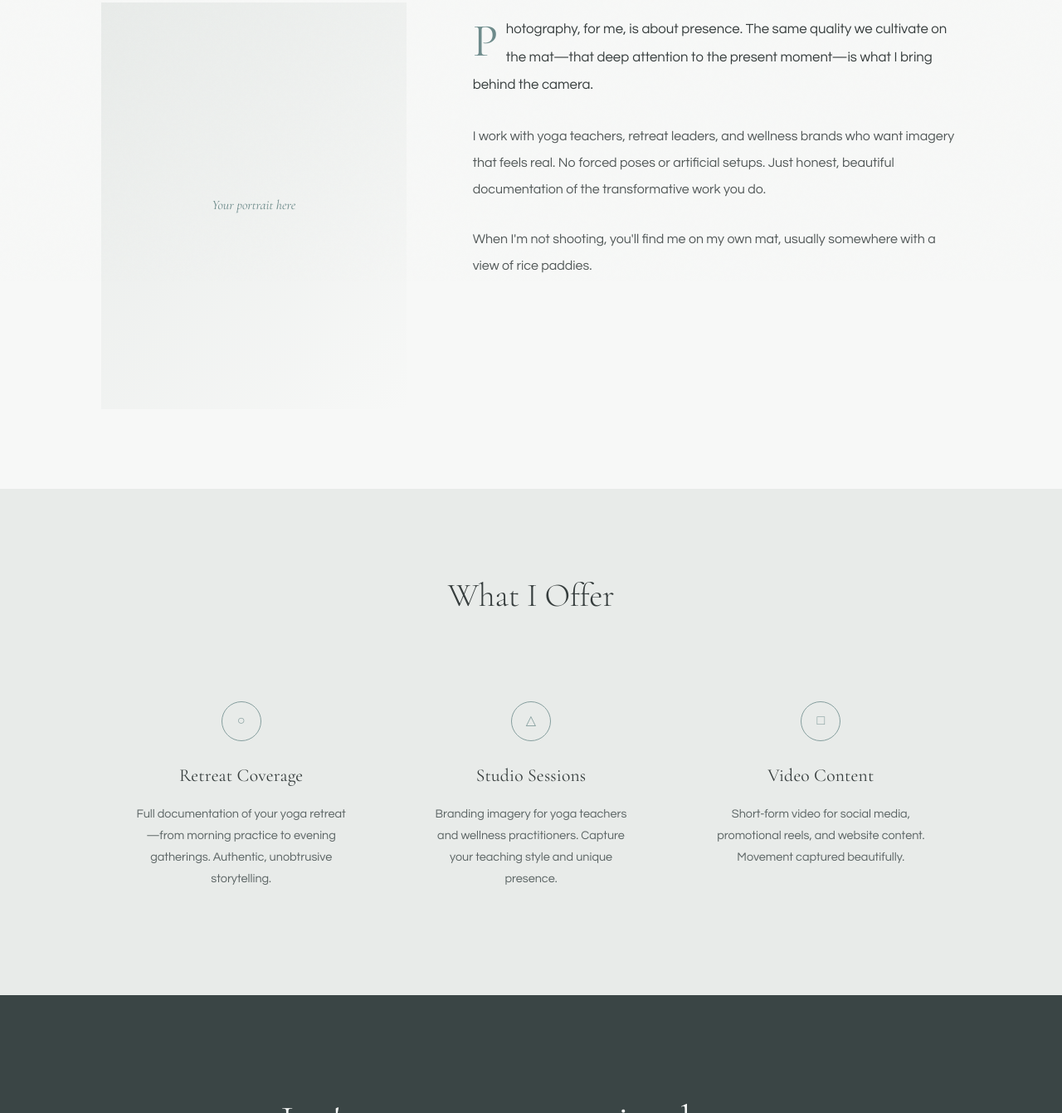
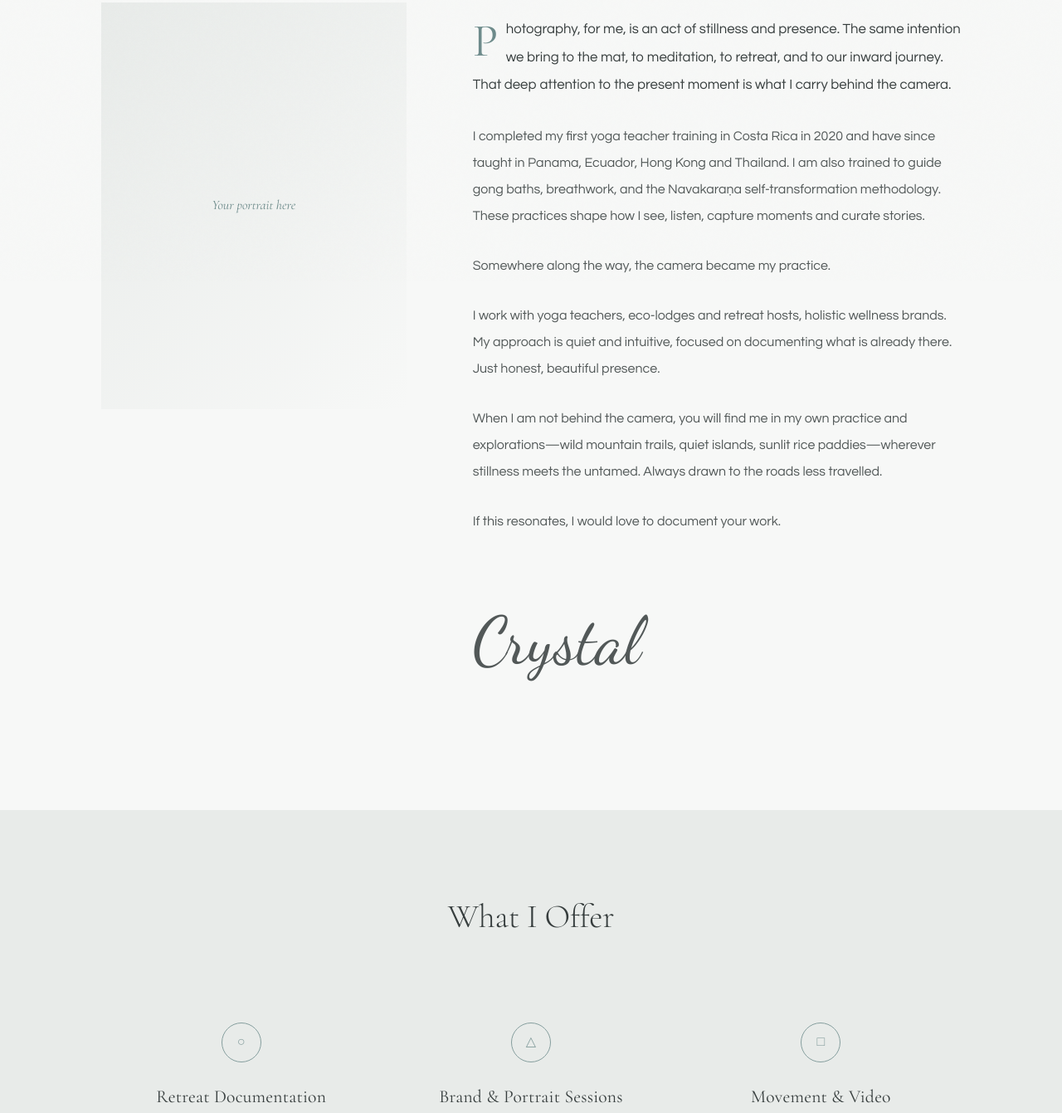
Before and after one commit to whiskerwonderz/zenwildom, a plain HTML site: page zenwildroamabout.html in a window 1280 px wide. Shown: the part 461-1802 px from the top of the page at 83% size. Drawn offline with nearby package versions, Linux system fonts and the light colour scheme.

Commit message:
Update About page copy and services, refine gallery
About page:
- Rewrite bio with brand voice (stillness, presence, zen + wild ethos)
- Add Dancing Script signature sign-off
- Update services copy: Retreat Documentation, Brand & Portrait Sessions, Movement & Video

Main page:
- Update hero tagline to "of stillness, movement & the path inward"
- Swap gallery images: DSCF3619, DSCF2274

🤖 Generated with [Claude Code](https://claude.com/claude-code)

Co-Authored-By: Claude Opus 4.5 <noreply@anthropic.com>

```diff
--- a/zenwildroamabout.html
+++ b/zenwildroamabout.html
@@ -6,7 +6,7 @@
     <title>About — ZENWILDROAM</title>
     <link rel="preconnect" href="https://fonts.googleapis.com">
     <link rel="preconnect" href="https://fonts.gstatic.com" crossorigin>
-    <link href="https://fonts.googleapis.com/css2?family=Cormorant+Garamond:ital,wght@0,300;0,400;0,500;1,300;1,400&family=Questrial&display=swap" rel="stylesheet">
+    <link href="https://fonts.googleapis.com/css2?family=Cormorant+Garamond:ital,wght@0,300;0,400;0,500;1,300;1,400&family=Questrial&family=Dancing+Script:wght@400;500&display=swap" rel="stylesheet">
     <style>
         :root {
             /* COOL & TRANQUIL PALETTE */
@@ -241,6 +241,14 @@
             margin-right: 0.6rem;
             margin-top: 0.15rem;
             color: var(--accent-primary);
+        }
+
+        .signature {
+            font-family: 'Dancing Script', cursive !important;
+            font-size: 5rem !important;
+            color: var(--accent-primary);
+            margin-top: 3rem;
+            text-align: left;
         }
 
         /* ==================== SERVICES SECTION ==================== */
@@ -731,9 +739,13 @@
             <div class="placeholder">Your portrait here</div>
         </div>
         <div class="about-content">
-            <p>Photography, for me, is about presence. The same quality we cultivate on the mat—that deep attention to the present moment—is what I bring behind the camera.</p>
-            <p>I work with yoga teachers, retreat leaders, and wellness brands who want imagery that feels real. No forced poses or artificial setups. Just honest, beautiful documentation of the transformative work you do.</p>
-            <p>When I'm not shooting, you'll find me on my own mat, usually somewhere with a view of rice paddies.</p>
+            <p>Photography, for me, is an act of stillness and presence. The same intention we bring to the mat, to meditation, to retreat, and to our inward journey. That deep attention to the present moment is what I carry behind the camera.</p>
+            <p>I completed my first yoga teacher training in Costa Rica in 2020 and have since taught in Panama, Ecuador, Hong Kong and Thailand. I am also trained to guide gong baths, breathwork, and the Navakaraṇa self-transformation methodology. These practices shape how I see, listen, capture moments and curate stories.</p>
+            <p>Somewhere along the way, the camera became my practice.</p>
+            <p>I work with yoga teachers, eco-lodges and retreat hosts, holistic wellness brands. My approach is quiet and intuitive, focused on documenting what is already there. Just honest, beautiful presence.</p>
+            <p>When I am not behind the camera, you will find me in my own practice and explorations—wild mountain trails, quiet islands, sunlit rice paddies—wherever stillness meets the untamed. Always drawn to the roads less travelled.</p>
+            <p>If this resonates, I would love to document your work.</p>
+            <p class="signature">Crystal</p>
         </div>
     </section>
 
@@ -745,18 +757,18 @@
         <div class="services-inner">
             <div class="service">
                 <div class="service-icon">○</div>
-                <h3>Retreat Coverage</h3>
-                <p>Full documentation of your yoga retreat—from morning practice to evening gatherings. Authentic, unobtrusive storytelling.</p>
+                <h3>Retreat Documentation</h3>
+                <p>Immersive storytelling from morning practice, evening stillness to vibrant connections. Capturing the spirit of your retreat as it unfolds.</p>
             </div>
             <div class="service">
                 <div class="service-icon">△</div>
-                <h3>Studio Sessions</h3>
-                <p>Branding imagery for yoga teachers and wellness practitioners. Capture your teaching style and unique presence.</p>
+                <h3>Brand & Portrait Sessions</h3>
+                <p>Imagery for yoga teachers, wellness practitioners, and holistic brands. Your presence, your practice, your story.</p>
             </div>
             <div class="service">
                 <div class="service-icon">□</div>
-                <h3>Video Content</h3>
-                <p>Short-form video for social media, promotional reels, and website content. Movement captured beautifully.</p>
+                <h3>Movement & Video</h3>
+                <p>Videography that honours the flow—for your website, social, or promotional use.</p>
             </div>
         </div>
     </section>
```
Also changed, not shown: zenwildroam.html (+3 -3 lines), 2 other files.
